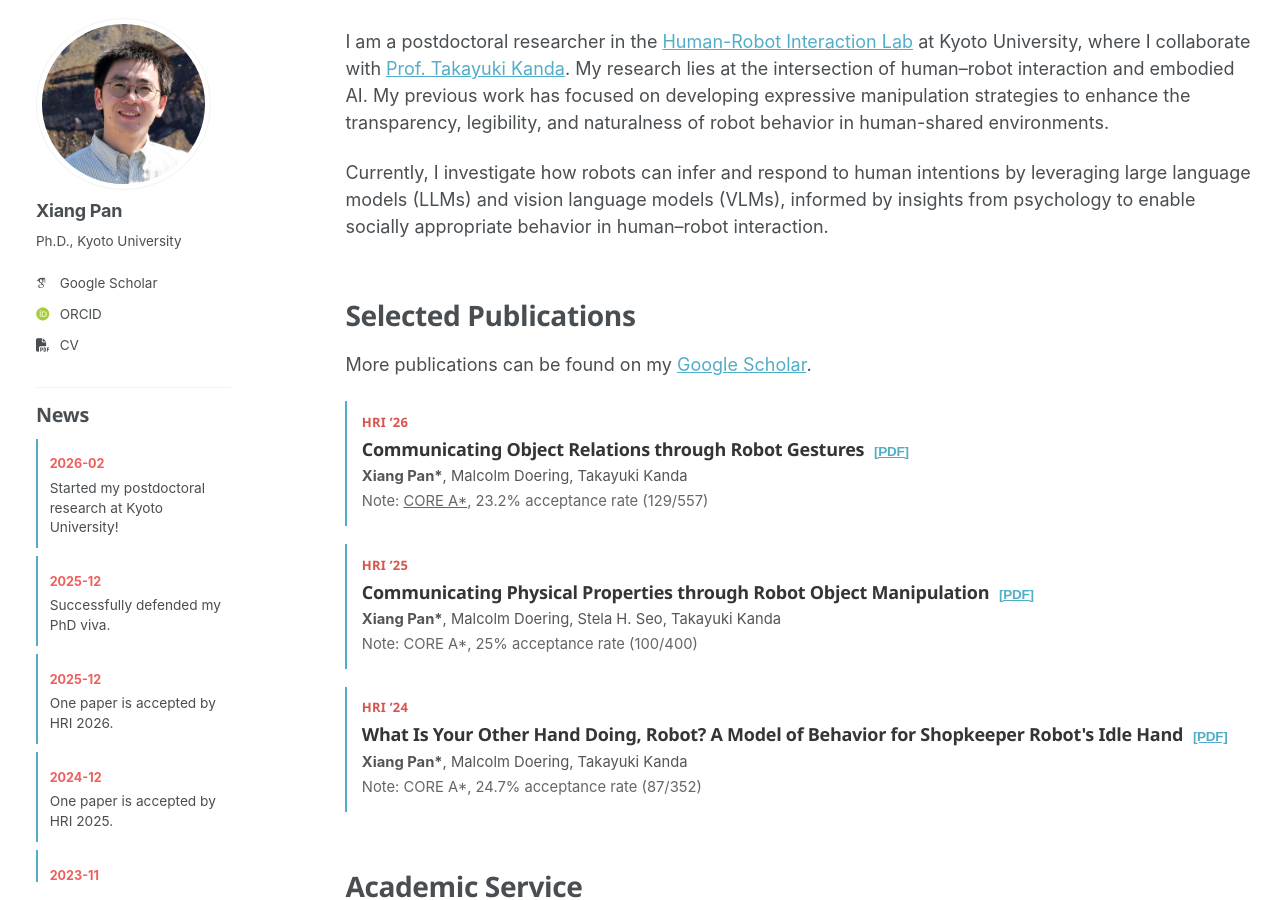
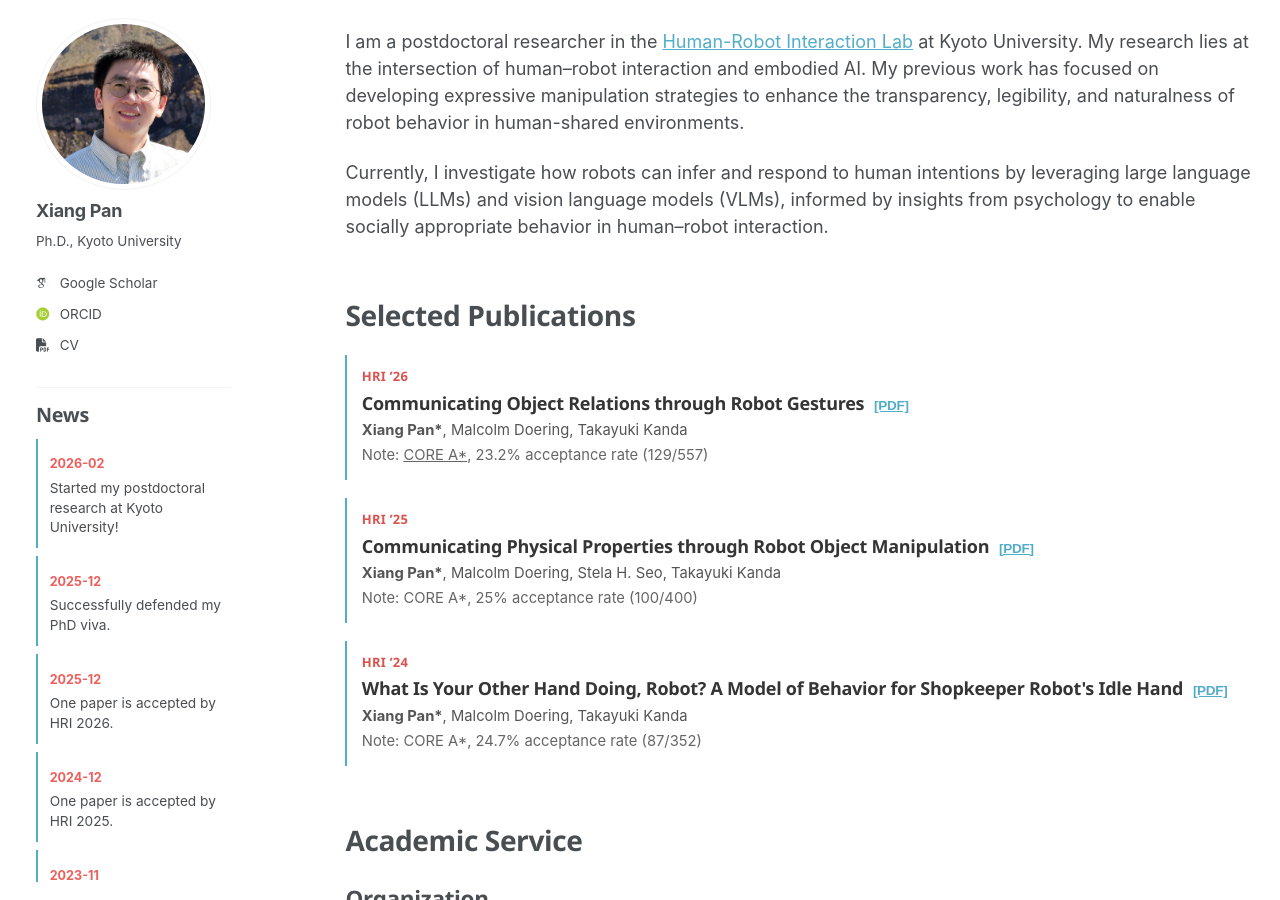
Before and after one commit to pan-xiang/pan-xiang.github.io, a Jekyll site: the page built from _pages/about.md, in a window 1280 px wide and 900 px high. Built offline with Jekyll 4.4.1, drawn with Linux system fonts in a browser that asks for light colours; some web fonts are replaced.

Commit message:
Update about.md

```diff
--- a/_pages/about.md
+++ b/_pages/about.md
@@ -8,14 +8,12 @@ redirect_from:
   - /about.html
 ---
 
-I am a postdoctoral researcher in the [Human-Robot Interaction Lab](https://www.robot.soc.i.kyoto-u.ac.jp/en/) at Kyoto University, where I collaborate with [Prof. Takayuki Kanda](https://www.robot.soc.i.kyoto-u.ac.jp/~kanda/biography.html). My research lies at the intersection of human–robot interaction and embodied AI. My previous work has focused on developing expressive manipulation strategies to enhance the transparency, legibility, and naturalness of robot behavior in human-shared environments.
+I am a postdoctoral researcher in the [Human-Robot Interaction Lab](https://www.robot.soc.i.kyoto-u.ac.jp/en/) at Kyoto University. My research lies at the intersection of human–robot interaction and embodied AI. My previous work has focused on developing expressive manipulation strategies to enhance the transparency, legibility, and naturalness of robot behavior in human-shared environments.
 
 Currently, I investigate how robots can infer and respond to human intentions by leveraging large language models (LLMs) and vision language models (VLMs), informed by insights from psychology to enable socially appropriate behavior in human–robot interaction.
 
 
 # Selected Publications
-More publications can be found on my [Google Scholar](https://scholar.google.com/citations?user=BksSRrsAAAAJ).
-
 <div class="publications">
   <article class="publication-item">
     <p class="publication-kicker">HRI ’26</p>
```
